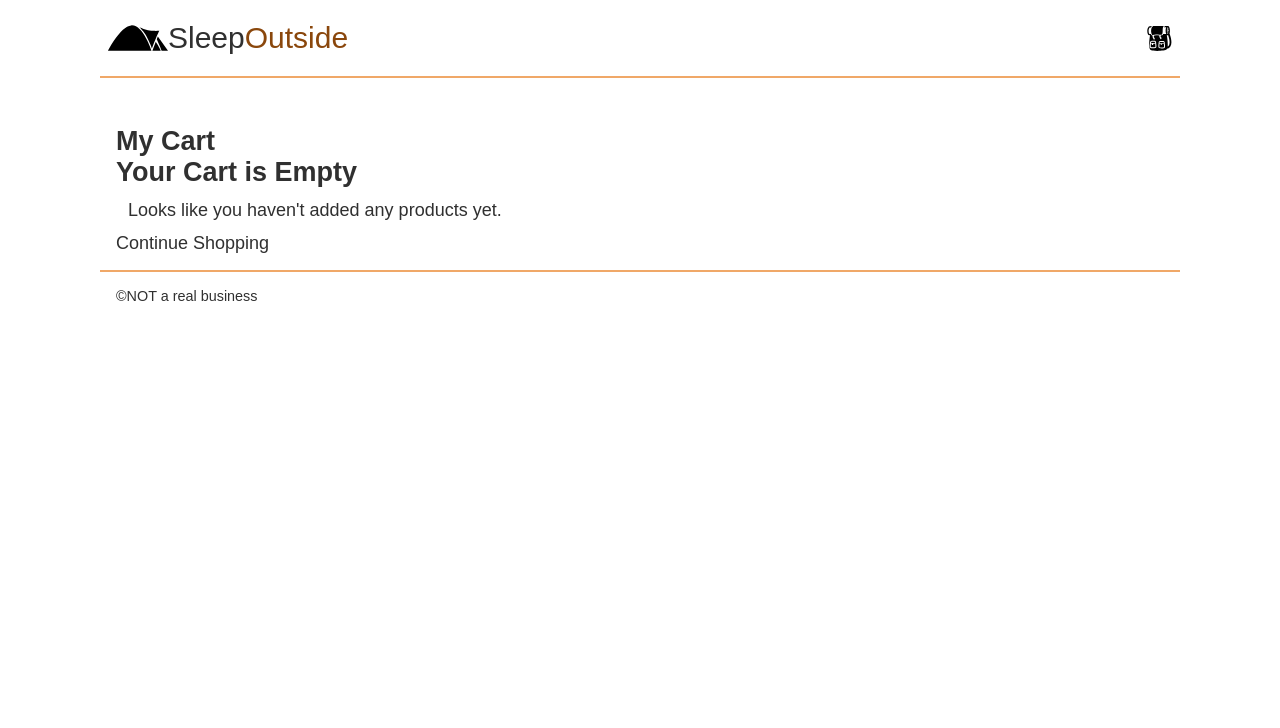
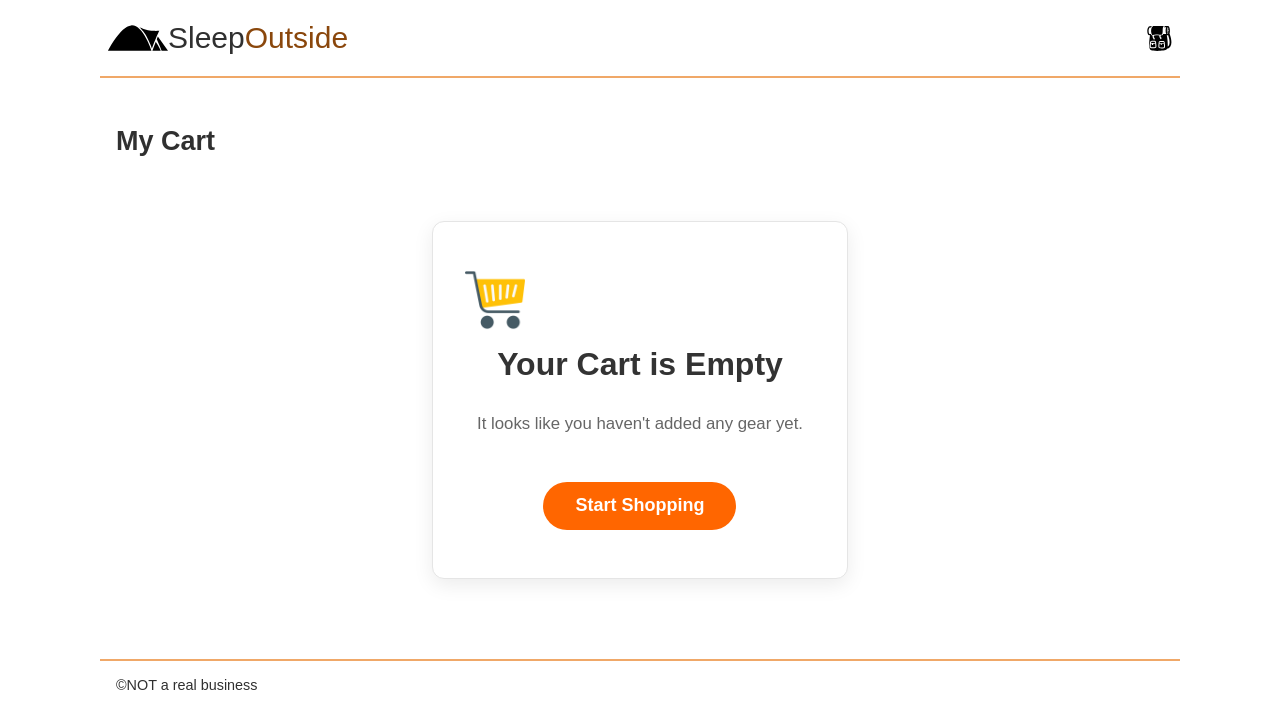
Before and after one commit to kminchakpu/wdd330, a website: page src/cart/index.html in a window 1280 px wide. Drawn offline with Linux system fonts and the light colour scheme.

Commit message:
Updated the empty cart

```diff
--- a/src/css/style.css
+++ b/src/css/style.css
@@ -292,6 +292,60 @@ button {
   grid-column: 3;
 }
 
+/* Empty Cart */
+
+.empty-cart-card {
+  list-style: none;
+  max-width: 550px;
+  margin: 4rem auto;
+  padding: 3rem 2rem;
+  text-align: center;
+  background: #fff;
+  border: 1px solid #e5e5e5;
+  border-radius: 12px;
+  box-shadow: 0 6px 20px rgba(0, 0, 0, 0.08);
+}
+
+.empty-cart-logo {
+  width: 60px;
+  margin-bottom: 1rem;
+}
+
+.empty-cart-card h2 {
+  margin: 0 0 1rem;
+  font-size: 2rem;
+  color: #333;
+}
+
+.empty-cart-card p {
+  margin-bottom: 2rem;
+  color: #666;
+  font-size: 1.05rem;
+  line-height: 1.6;
+}
+
+.empty-cart-card .continue-shopping,
+.empty-cart-card .continue-shopping:link,
+.empty-cart-card .continue-shopping:visited {
+  display: inline-block;
+  padding: 0.85rem 2rem;
+  background: #ff6600;
+  color: #fff;
+  text-decoration: none;
+  font-weight: 600;
+  border-radius: 999px;
+  transition: all 0.3s ease;
+}
+
+.empty-cart-card .continue-shopping:hover {
+  background: #e65c00;
+  transform: translateY(-2px);
+}
+
+.empty-cart-card .continue-shopping:active {
+  transform: translateY(0);
+}
+
 /* ===========================
    FOOTER
 =========================== */
--- a/src/js/cart.js
+++ b/src/js/cart.js
@@ -8,17 +8,18 @@ function renderCartContents() {
 
   // Display a message if the cart is empty.
   if (cartItems.length === 0) {
-    productList.innerHTML = `
+  productList.innerHTML = `
     <li class="empty-cart-card">
+      <img src="/images/cart.png" alt="Empty Cart" class="empty-cart-logo">
       <h2>Your Cart is Empty</h2>
-      <p>Looks like you haven't added any products yet.</p>
-      <a href="../product_listing/index.html" class="continue-shopping">
-        Continue Shopping
+      <p>It looks like you haven't added any gear yet.</p>
+      <a href="/product_listing/index.html" class="continue-shopping">
+        Start Shopping
       </a>
     </li>
   `;
-    return;
-  }
+  return;
+}
 
   // Render the cart items.
   const htmlItems = cartItems.map((item) => cartItemTemplate(item));
```
Also changed, not shown: src/public/images/cart.png (added).
